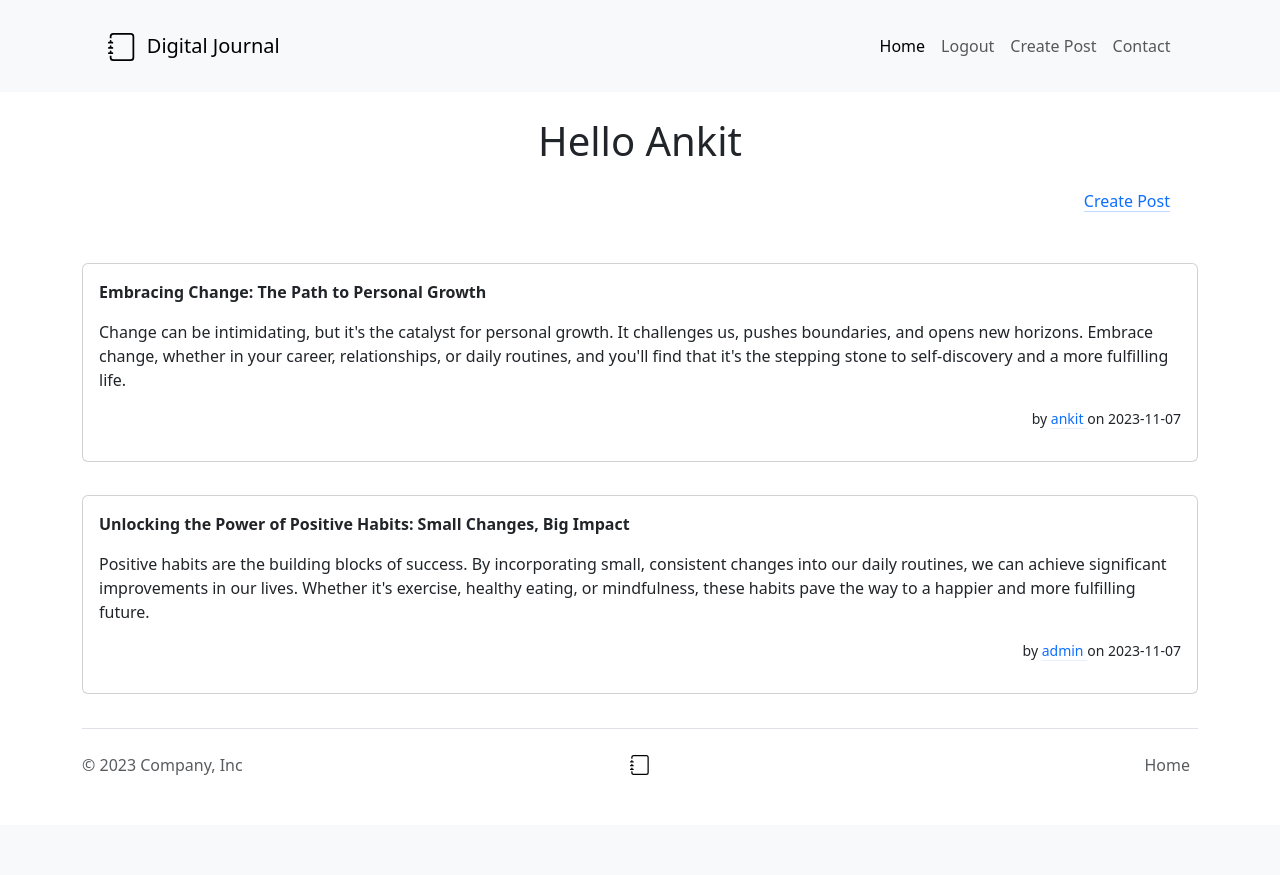
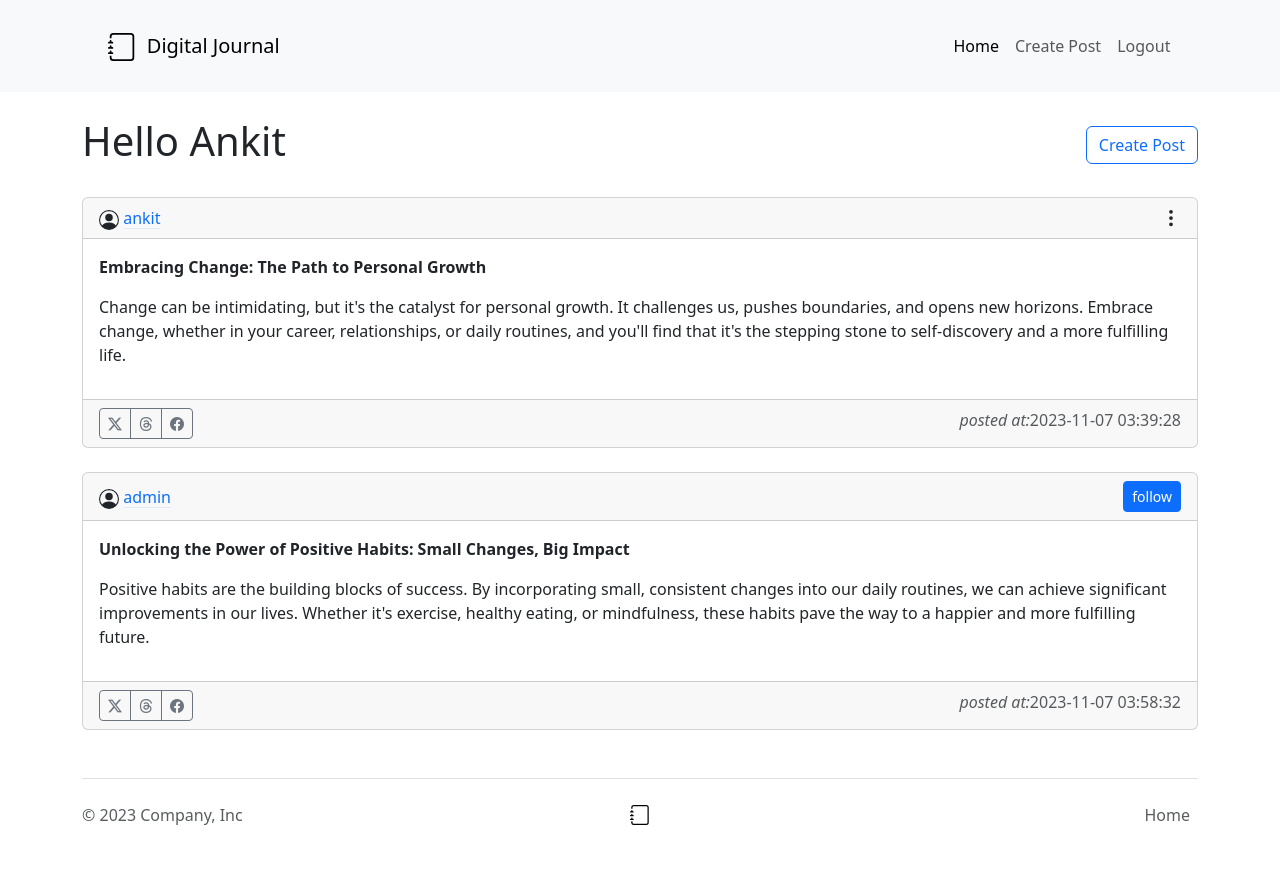
Before and after one commit to aluthra999/blog, a Flask app: page / in a window 1280 px wide. Before the commit the page ends 775 px from the top, so only its background shows below. Run offline with Flask 3, Linux system fonts and the light colour scheme; a user stored in the database is signed in.

Commit message:
updates 11/6/23

```diff
--- a/website/templates/base.html
+++ b/website/templates/base.html
@@ -12,8 +12,12 @@
     />
     <link
       rel="stylesheet"
+      href="https://cdn.jsdelivr.net/npm/bootstrap-icons@1.11.1/font/bootstrap-icons.css"
+    />
+    <!-- <link
+      rel="stylesheet"
       href="{{ url_for('static', filename='styles.css') }}"
-    />
+    /> -->
   </head>
   <body>
     <!-- Navbar -->
@@ -61,10 +65,10 @@
             </li>
             {% if user.is_authenticated %}
             <li class="nav-item">
-              <a class="nav-link" href="/logout">Logout</a>
+              <a class="nav-link" href="/create-post">Create Post</a>
             </li>
             <li class="nav-item">
-              <a class="nav-link" href="/create-post">Create Post</a>
+              <a class="nav-link" href="/logout">Logout</a>
             </li>
             {% else %}
             <li class="nav-item">
@@ -74,9 +78,6 @@
               <a class="nav-link" href="/sign-up">Sign Up</a>
             </li>
             {% endif %}
-            <li class="nav-item">
-              <a class="nav-link" href="/contact">Contact</a>
-            </li>
           </ul>
         </div>
       </div>
@@ -132,7 +133,7 @@
 
         <ul class="nav col-md-4 justify-content-end">
           <li class="nav-item">
-            <a href="#" class="nav-link px-2 text-body-secondary">Home</a>
+            <a href="/" class="nav-link px-2 text-body-secondary">Home</a>
           </li>
         </ul>
       </footer>
--- a/website/templates/home.html
+++ b/website/templates/home.html
@@ -1,45 +1,2 @@
-{% extends "base.html" %} {% block title %} Home {% endblock %} {% block
-content%}
-<h1 class="h1 d-flex justify-content-center">Hello {{ name }}</h1>
-
-<header class="p-3">
-  <div class="container">
-    <!-- <form class="col-4" role="search">
-      <input
-        type="search"
-        class="form-control"
-        placeholder="Search..."
-        aria-label="Search"
-      />
-    </form> -->
-
-    <div class="text-end">
-      <!-- <button type="button" class="btn btn-dark">Login</button> -->
-      <a
-        href="/create-post"
-        class="link-primary link-offset-2 link-underline-opacity-25 link-underline-opacity-100-hover"
-        >Create Post</a
-      >
-    </div>
-  </div>
-</header>
-
-{% for post in posts %}
-<div class="card" style="margin: 3% auto">
-  <div class="card-body">
-    <p><strong>{{ post.title }}</strong></p>
-    <p>{{ post.text }}</p>
-    <p class="d-flex justify-content-end">
-      <small
-        >by
-        <a
-          href="/"
-          class="link-primary link-offset-2 link-underline-opacity-10 link-underline-opacity-100-hover"
-          >{{ post.user.username}}
-        </a>
-        on {{ post.created_at.strftime('%Y-%m-%d') }}</small
-      >
-    </p>
-  </div>
-</div>
-{% endfor %} {% endblock %}
+{% extends "post_div.html" %} {% block title %} Home {% endblock %} {% block
+headerUser %}{% endblock %}
--- a/website/templates/post_div.html
+++ b/website/templates/post_div.html
@@ -1,2 +1,142 @@
 {% extends "base.html" %} {% block title %} Home {% endblock %} {% block
-content%} {% endblock %}
+content%} {% block headerHome%}
+<div class="d-flex justify-content-between align-items-center">
+  <h1 class="h1">Hello {{ name }}</h1>
+  <a href="/create-post" class="d-flex align-items-center text-decoration-none"
+    ><button class="btn btn-md btn-outline-primary">Create Post</button></a
+  >
+</div>
+<br />
+{% endblock %} {% block headerUser %}
+<div class="d-flex justify-content-start">
+  <a href="/">
+    <button type="button" class="btn btn-secondary">
+      <svg
+        xmlns="http://www.w3.org/2000/svg"
+        width="16"
+        height="16"
+        fill="currentColor"
+        class="bi bi-house-fill"
+        viewBox="0 0 16 16"
+      >
+        <path
+          d="M8.707 1.5a1 1 0 0 0-1.414 0L.646 8.146a.5.5 0 0 0 .708.708L8 2.207l6.646 6.647a.5.5 0 0 0 .708-.708L13 5.793V2.5a.5.5 0 0 0-.5-.5h-1a.5.5 0 0 0-.5.5v1.293L8.707 1.5Z"
+        ></path>
+        <path
+          d="m8 3.293 6 6V13.5a1.5 1.5 0 0 1-1.5 1.5h-9A1.5 1.5 0 0 1 2 13.5V9.293l6-6Z"
+        ></path>
+      </svg>
+    </button>
+  </a>
+</div>
+<br />
+<div class="p-5 mb-4 bg-body-tertiary rounded-3">
+  <div class="container-fluid" align="center">
+    <br />
+    <span
+      ><svg
+        xmlns="http://www.w3.org/2000/svg"
+        width="70"
+        height="70"
+        fill="currentColor"
+        class="bi bi-person-circle"
+        viewBox="0 0 16 16"
+      >
+        <path d="M11 6a3 3 0 1 1-6 0 3 3 0 0 1 6 0z" />
+        <path
+          fill-rule="evenodd"
+          d="M0 8a8 8 0 1 1 16 0A8 8 0 0 1 0 8zm8-7a7 7 0 0 0-5.468 11.37C3.242 11.226 4.805 10 8 10s4.757 1.225 5.468 2.37A7 7 0 0 0 8 1z"
+        />
+      </svg>
+    </span>
+    <p></p>
+    <br />
+    <h3 class="h3 text-capitalize">{{ username }}</h3>
+  </div>
+</div>
+{% endblock %}
+<div class="posts">
+  {% for post in posts %}
+  <div class="card">
+    <div class="card-header d-flex justify-content-between align-items-center">
+      <span
+        ><svg
+          xmlns="http://www.w3.org/2000/svg"
+          width="20"
+          height="20"
+          fill="currentColor"
+          class="bi bi-person-circle"
+          viewBox="0 0 16 16"
+        >
+          <path d="M11 6a3 3 0 1 1-6 0 3 3 0 0 1 6 0z" />
+          <path
+            fill-rule="evenodd"
+            d="M0 8a8 8 0 1 1 16 0A8 8 0 0 1 0 8zm8-7a7 7 0 0 0-5.468 11.37C3.242 11.226 4.805 10 8 10s4.757 1.225 5.468 2.37A7 7 0 0 0 8 1z"
+          />
+        </svg>
+        <a
+          href="/user/{{post.user.username}}"
+          class="link-primary link-offset-2 link-underline-opacity-10 link-underline-opacity-100-hover"
+          >{{ post.user.username}}
+        </a>
+      </span>
+
+      <div class="btn-group">
+        {% if user.id == post.author%}
+        <svg
+          xmlns="http://www.w3.org/2000/svg"
+          width="20"
+          height="20"
+          fill="currentColor"
+          class="bi bi-three-dots-vertical"
+          viewBox="0 0 16 16"
+          data-bs-toggle="dropdown"
+        >
+          <path
+            d="M9.5 13a1.5 1.5 0 1 1-3 0 1.5 1.5 0 0 1 3 0zm0-5a1.5 1.5 0 1 1-3 0 1.5 1.5 0 0 1 3 0zm0-5a1.5 1.5 0 1 1-3 0 1.5 1.5 0 0 1 3 0z"
+          />
+        </svg>
+        <ul class="dropdown-menu">
+          <li>
+            <a href="/delete-post/{{post.id}}" class="dropdown-item">Delete</a>
+          </li>
+          <li>
+            <a href="/edit-post/{{ post.id }}" class="dropdown-item"
+              >Edit Post</a
+            >
+          </li>
+          <li><a href="/create-post" class="dropdown-item">New Post</a></li>
+        </ul>
+        {% else %}
+        <a href=""><button class="btn btn-sm btn-primary">follow</button></a>
+        {% endif %}
+      </div>
+    </div>
+    <div class="card-body">
+      <p><strong>{{ post.title }}</strong></p>
+      <p>{{ post.text }}</p>
+    </div>
+    <div class="card-footer d-flex justify-content-between">
+      <div class="btn-group">
+        <button type="button" class="btn btn-sm btn-outline-secondary">
+          <i class="bi bi-twitter-x"></i>
+          <span class="visually-hidden">Button</span>
+        </button>
+        <button type="button" class="btn btn-sm btn-outline-secondary">
+          <i class="bi bi-threads"></i>
+          <span class="visually-hidden">Button</span>
+        </button>
+        <button type="button" class="btn btn-sm btn-outline-secondary">
+          <i class="bi bi-facebook"></i>
+          <span class="visually-hidden">Button</span>
+        </button>
+      </div>
+      <span class="d-flex justify-content-end text-muted"
+        ><i>posted at: </i> {{ post.created_at }}</span
+      >
+    </div>
+  </div>
+  <br />
+  {% endfor %}
+</div>
+{% endblock %}
--- a/website/templates/posts.html
+++ b/website/templates/posts.html
@@ -1,2 +1,2 @@
-{% extends "base.html" %} {% block title %} Posts {% endblock %} {% block
-content%} {% endblock %}
+{% extends "post_div.html" %} {% block title %} {{ username }} {% endblock %} {%
+block headerHome%} {% endblock %}
--- a/website/views.py
+++ b/website/views.py
@@ -1,6 +1,6 @@
-from flask import Blueprint, render_template, request, flash
+from flask import Blueprint, render_template, request, flash, redirect, url_for
 from flask_login import login_required, current_user
-from .models import Post
+from .models import Post, User
 from . import db
 
 views = Blueprint("views", __name__)
@@ -30,9 +30,40 @@
             db.session.add(post)
             db.session.commit()
             flash("Post created", category='success')
+            return redirect(url_for('views.home'))
     return render_template('create_post.html', user=current_user)
 
 
 @views.route("/contact")
 def contact():
     return render_template('contact.html', user=current_user)
+
+
+@views.route("/delete-post/<id>")
+@login_required
+def delete_post(id):
+    post = Post.query.filter_by(id=id).first()
+
+    if not post:
+        flash("No such post found.", category="error")
+    elif current_user.id != post.author:
+        flash("You don't have permission to do that.", category="error")
+    else:
+        db.session.delete(post)
+        db.session.commit()
+        flash("Post deleted successfully.", category='success')
+
+    return redirect(url_for('views.home'))
+
+
+@views.route("/user/<username>")
+@login_required
+def user(username):
+    user = User.query.filter_by(username=username).first()
+
+    if not user:
+        flash("User doesn't exist.", category='error')
+        return redirect(url_for('views.home'))
+
+    posts = Post.query.filter_by(author=user.id).all()
+    return render_template("posts.html", user=current_user, posts=posts, username=username)
```
Also changed, not shown: website/templates/create_post.html (+8 -3 lines), instance/blog.db.
